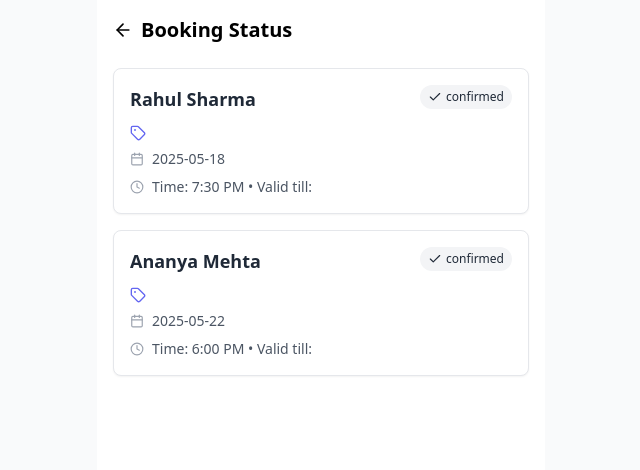
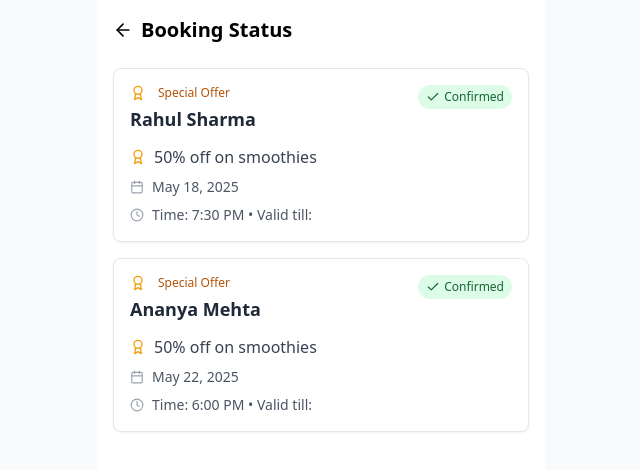
Before and after one commit to DevxD98/Owner-s-page, a React (Vite) app: page /booking-status in a window 1280 px wide. Shown: the top 470 px of the page, without its empty margins (319-959 px from the left). Built offline with nearby package versions, Linux system fonts and the light colour scheme.

Commit message:
Update BookingStatus: Adjusted status indicators and layout

```diff
--- a/src/components/bookings/BookingStatus.jsx
+++ b/src/components/bookings/BookingStatus.jsx
@@ -1,11 +1,20 @@
 import React from 'react';
-import { Calendar, Clock, Tag, Check, AlertCircle, Hourglass } from 'lucide-react';
+import { Calendar, Clock, Check, AlertCircle, Hourglass, Award, Sparkles } from 'lucide-react';
 
-const BookingStatus = ({ customerName, offerType, date, time, validTill, status = 'Booked' }) => {
+const BookingStatus = ({
+  customerName,
+  offerTitle,
+  offerType,
+  date,
+  time,
+  validTill,
+  status = 'Booked'
+}) => {
   // Get status color and icon
   const getStatusInfo = () => {
     switch(status.toLowerCase()) {
-      case 'booked':
+      case 'confirmed':
+      case 'active':
         return {
           color: 'bg-green-100 text-green-800',
           icon: <Check size={14} className="mr-1" />
@@ -20,35 +29,77 @@ const BookingStatus = ({ customerName, offerType, date, time, validTill, status
           color: 'bg-red-100 text-red-800',
           icon: <AlertCircle size={14} className="mr-1" />
         };
+      case 'expired':
+        return {
+          color: 'bg-gray-100 text-gray-800',
+          icon: <AlertCircle size={14} className="mr-1" />
+        };
       default:
         return {
-          color: 'bg-gray-100 text-gray-800',
+          color: 'bg-indigo-100 text-indigo-800',
           icon: <Check size={14} className="mr-1" />
         };
     }
   };
 
+  // Get offer type icon
+  const getOfferTypeIcon = () => {
+    const icon = offerType === 'happyhours' ?
+      <Clock size={16} className="mr-2 text-amber-500" /> :
+      offerType === 'spintowin' ?
+      <Sparkles size={16} className="mr-2 text-amber-500" /> :
+      <Award size={16} className="mr-2 text-amber-500" />;
+
+    return (
+      <div className="flex items-center gap-1 mb-1">
+        {icon}
+        <span className="text-xs text-amber-700 font-medium">
+          {offerType === 'happyhours' ? 'Happy Hours' : offerType === 'spintowin' ? 'Spin to Win!' : 'Special Offer'}
+        </span>
+      </div>
+    );
+  };
+
   const statusInfo = getStatusInfo();
+
+  // Format date to more readable format
+  const formatDate = (dateStr) => {
+    if (!dateStr) return '';
+    try {
+      const date = new Date(dateStr);
+      return date.toLocaleDateString('en-US', {
+        year: 'numeric',
+        month: 'short',
+        day: 'numeric'
+      });
+    } catch (e) {
+      return dateStr;
+    }
+  };
 
   return (
     <div className="bg-white rounded-lg p-4 border border-gray-200 shadow-sm hover:shadow-md transition-all duration-300">
-      <div className="flex justify-between items-start mb-3">
+      <div className="flex flex-col">
+        <div className="flex justify-between items-start mb-1">
+          <div>
+            {getOfferTypeIcon()}
             <h3 className="font-semibold text-gray-800 text-lg">{customerName}</h3>
+          </div>
           <div className={`flex items-center px-2 py-1 rounded-full text-xs font-medium ${statusInfo.color}`}>
             {statusInfo.icon}
-          <span>{status}</span>
+            <span className="capitalize">{status}</span>
           </div>
         </div>
 
         <div className="mt-2 space-y-2">
           <div className="flex items-center text-gray-700">
-          <Tag size={16} className="mr-2 text-indigo-500" />
-          <span className="font-medium">{offerType}</span>
+            <Award size={16} className="mr-2 text-amber-500" />
+            <span className="font-medium">{offerTitle || "50% off on smoothies"}</span>
           </div>
 
           <div className="flex items-center text-gray-600 text-sm">
             <Calendar size={14} className="mr-2 text-gray-400" />
-          <span>{date}</span>
+            <span>{formatDate(date)}</span>
           </div>
 
           <div className="flex items-center text-gray-600 text-sm">
@@ -57,6 +108,7 @@ const BookingStatus = ({ customerName, offerType, date, time, validTill, status
           </div>
         </div>
       </div>
+    </div>
   );
 };
 
```
Lines whose indentation alone changed are shown as unchanged.
